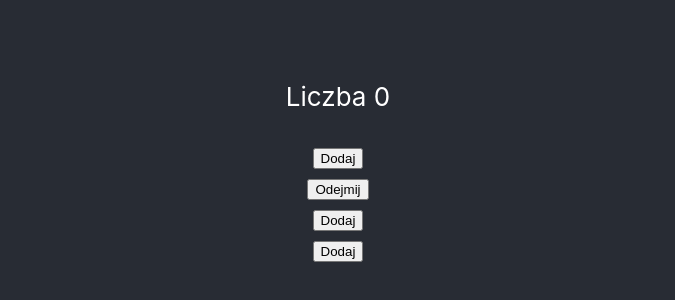
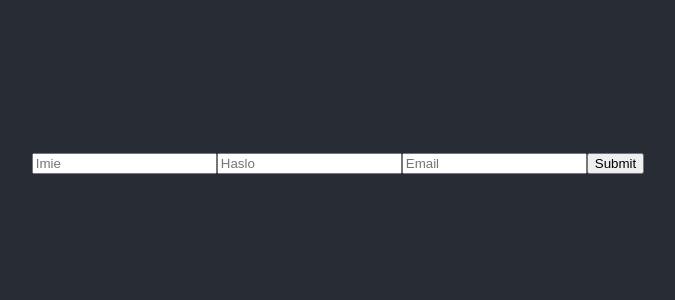
Before and after one commit to Finarfin32/tasks, a React (Create React App) app: page / in a window 1280 px wide. Shown: the part 242-542 px from the top of the page, without its empty margins (302-977 px from the left). Built offline with nearby package versions, Linux system fonts and the light colour scheme.

Commit message:
ReactHookForm
ReactHookForm / useForm / inputs usage + watchFields.

```diff
--- a/package.json
+++ b/package.json
@@ -8,6 +8,7 @@
     "@testing-library/user-event": "^13.5.0",
     "react": "^18.2.0",
     "react-dom": "^18.2.0",
+    "react-hook-form": "^7.32.2",
     "react-scripts": "5.0.1",
     "web-vitals": "^2.1.4"
   },
--- a/src/App.js
+++ b/src/App.js
@@ -1,21 +1,32 @@
-import { React, useState } from "react";
+import { React } from "react";
+//BUTTON
+// import { useState } from "react";
+// import Button1 from "./components/button1";
+// import Button2 from "./components/button2";
+// import Button3 from "./components/Button3";
+// import Button4 from "./components/Button4";
 import "./App.css";
-import Button1 from "./components/button1";
-import Button2 from "./components/button2";
-import Button3 from "./components/Button3";
-import Button4 from "./components/Button4";
+import TestForm from "./components/ReactHookForm";
 
 function App() {
-  const [count, setCount] = useState(0);
+  //BUTTON
+  // const [count, setCount] = useState(0);
 
   return (
     <div className="App">
       <header className="App-header">
-        <p>Liczba {count}</p>
-        <Button1 count={count} setCount={setCount} />
-        <Button2 count={count} setCount={setCount} />
-        <Button3 count={count} setCount={setCount} />
-        <Button4 count={count} setCount={setCount} />
+        {/* BUTTON */}
+        {/* <div className="Test1">
+          <p>Liczba {count}</p>
+          <Button1 count={count} setCount={setCount} />
+          <Button2 count={count} setCount={setCount} />
+          <Button3 count={count} setCount={setCount} />
+          <Button4 count={count} setCount={setCount} />
+        </div> */}
+
+        <div className="Test2">
+          <TestForm />
+        </div>
       </header>
     </div>
   );
--- /dev/null
+++ b/src/components/ReactHookForm.js
@@ -0,0 +1,69 @@
+import React from "react";
+import { useForm } from "react-hook-form";
+import "../App.css";
+
+function TestForm() {
+  const { register, watch, handleSubmit } = useForm();
+  const watchFields = watch(["Imie", "Haslo", "Email"]);
+  const watchAllFields = watch();
+  const onSubmit = (data) => console.log(data);
+
+  return (
+    <form onSubmit={handleSubmit(onSubmit)}>
+      {watchFields && (
+        <input
+          type="text"
+          placeholder="Imie"
+          {...register("Imie", { required: true, maxLength: 20 })}
+        />
+      )}
+      {watchFields && (
+        <input
+          type="password"
+          placeholder="Haslo"
+          {...register("Haslo", { required: true, maxLength: 100 })}
+        />
+      )}
+      {watchFields && (
+        <input
+          type="text"
+          placeholder="Email"
+          {...register("Email", { required: true, pattern: /^\S+@\S+$/i })}
+        />
+      )}
+
+      <input type="submit" />
+      <div>
+        {watchAllFields.Imie ? (
+          <>
+            <label>Co wpisałeś:</label>Imie: {watchAllFields.Imie}
+          </>
+        ) : (
+          ""
+        )}
+      </div>
+
+      <div>
+        {watchAllFields.Haslo ? (
+          <>
+            <label>Co wpisałeś:</label>Haslo: {watchAllFields.Haslo}
+          </>
+        ) : (
+          ""
+        )}
+      </div>
+
+      <div>
+        {watchAllFields.Email ? (
+          <>
+            <label>Co wpisałeś:</label>Email: {watchAllFields.Email}
+          </>
+        ) : (
+          ""
+        )}
+      </div>
+    </form>
+  );
+}
+
+export default TestForm;
```
Also changed, not shown: 1 other file (tests, documents, lock files or other folders).
